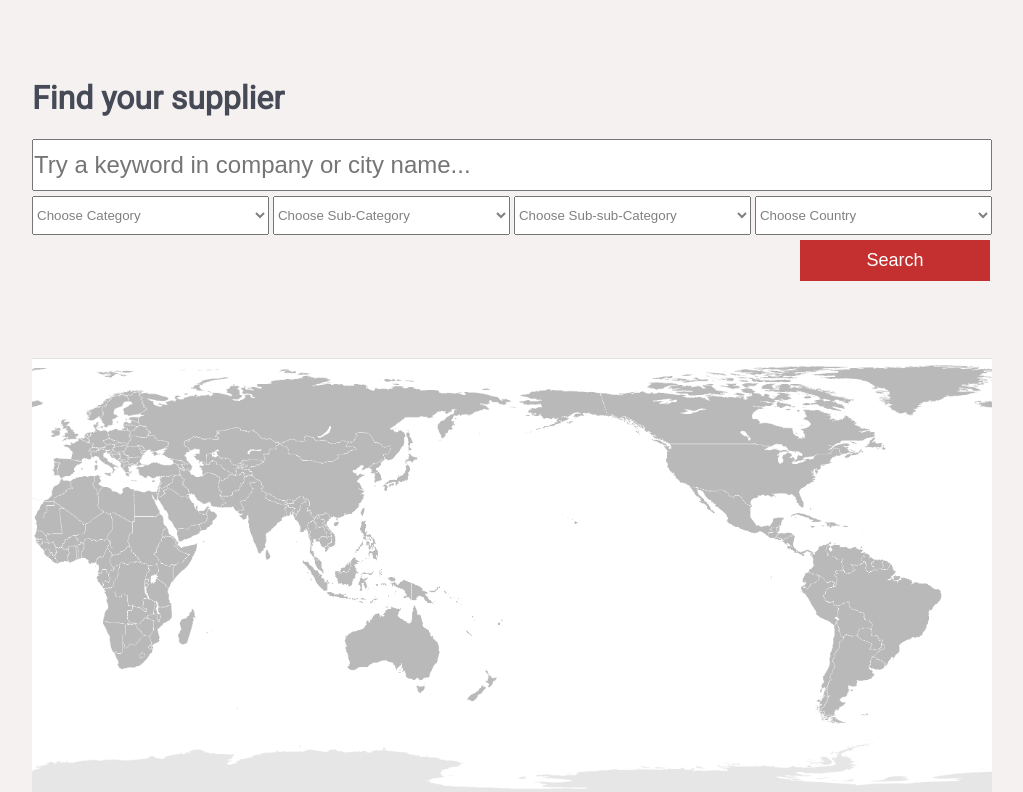
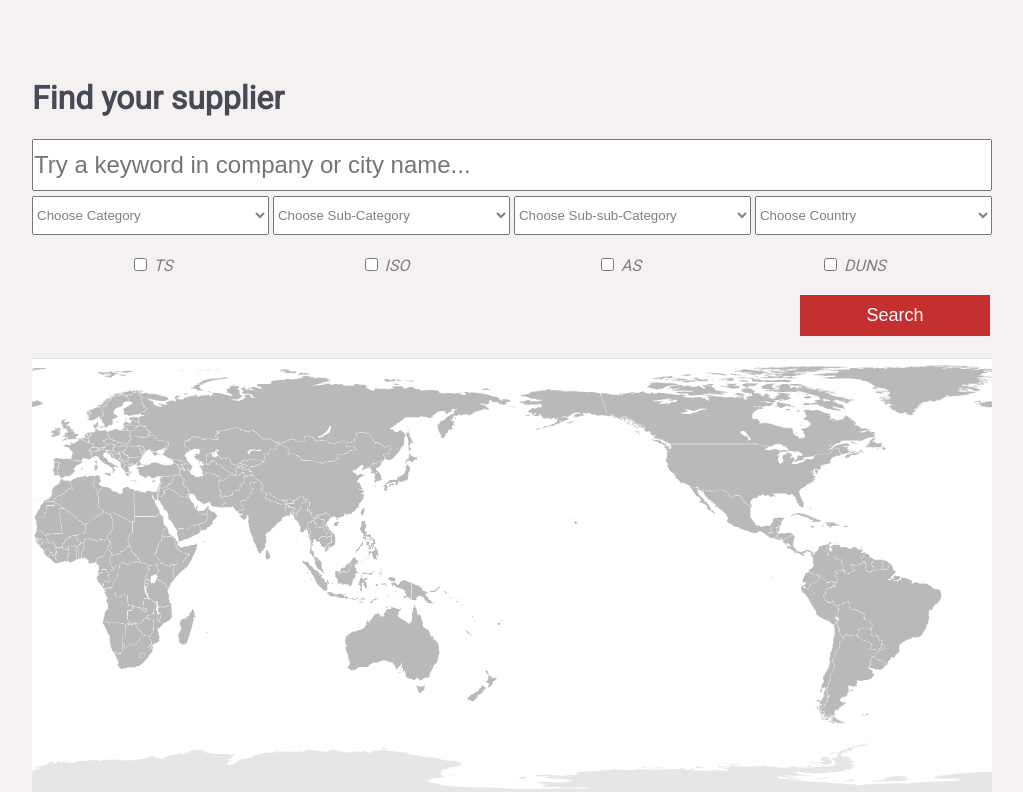
Before and after one commit to jameskzhao/Supploogle, a PHP site: page / in a window 1280 px wide. Shown: the part 202-994 px from the top of the page, without its empty margins (128-1151 px from the left). Run offline with PHP 8.4, Linux system fonts and the light colour scheme.

Commit message:
Added checkboxes on home page

```diff
--- a/css/style.css
+++ b/css/style.css
@@ -107,10 +107,30 @@ input, select, textarea{
     padding: 10px 0;
     color: grey;
 }
+#checkbox_bar{
+    width:960px;
+    float:left;
+    text-align: center;
+    margin-top:20px;
+}
+.single_checkbox{
+    display: inline-block;
+    width:230px;
+    box-sizing: border-box;
+    padding-right: 20px;
+}
+input[type=checkbox] + label {
+  color: grey;
+  font-style: italic;
+}
+input[type=checkbox]:checked + label {
+  color: #c42f2f;
+  font-style: normal;
+}
 #right_corner_button{
     width:192px;
     float:right;
-    padding-top:5px;
+    padding-top:20px;
 }
 #right_corner_button button{
     background:#c42f2f;
@@ -137,7 +157,7 @@ input, select, textarea{
 #home_footer{
     width:100%;
     background-color: #30333c;
-    //background-color: #fefefe;
+    /*background-color: #fefefe;*/
     height: 300px;
     color: #ebe3e2;
     text-align: center;
--- a/index.php
+++ b/index.php
@@ -64,6 +64,24 @@
                         </select>
 
                     </div>
+                    <div id="checkbox_bar">
+                        <div class="single_checkbox">
+                            <input type="checkbox" id="ts" class="home_checkbox">
+                            <label for="ts">TS</label>
+                        </div>
+                        <div class="single_checkbox">
+                            <input type="checkbox" id="iso" class="home_checkbox">
+                            <label for="iso">ISO</label>
+                        </div>
+                        <div class="single_checkbox">
+                            <input type="checkbox" id="as" class="home_checkbox">
+                            <label for="as">AS</label>
+                        </div>
+                        <div class="single_checkbox">
+                            <input type="checkbox" id="duns" class="home_checkbox">
+                            <label for="duns">DUNS</label>
+                        </div>
+                    </div>
 
                     <div id="right_corner_button">
                         <button class="disabled" type="submit">Search</button>
```
